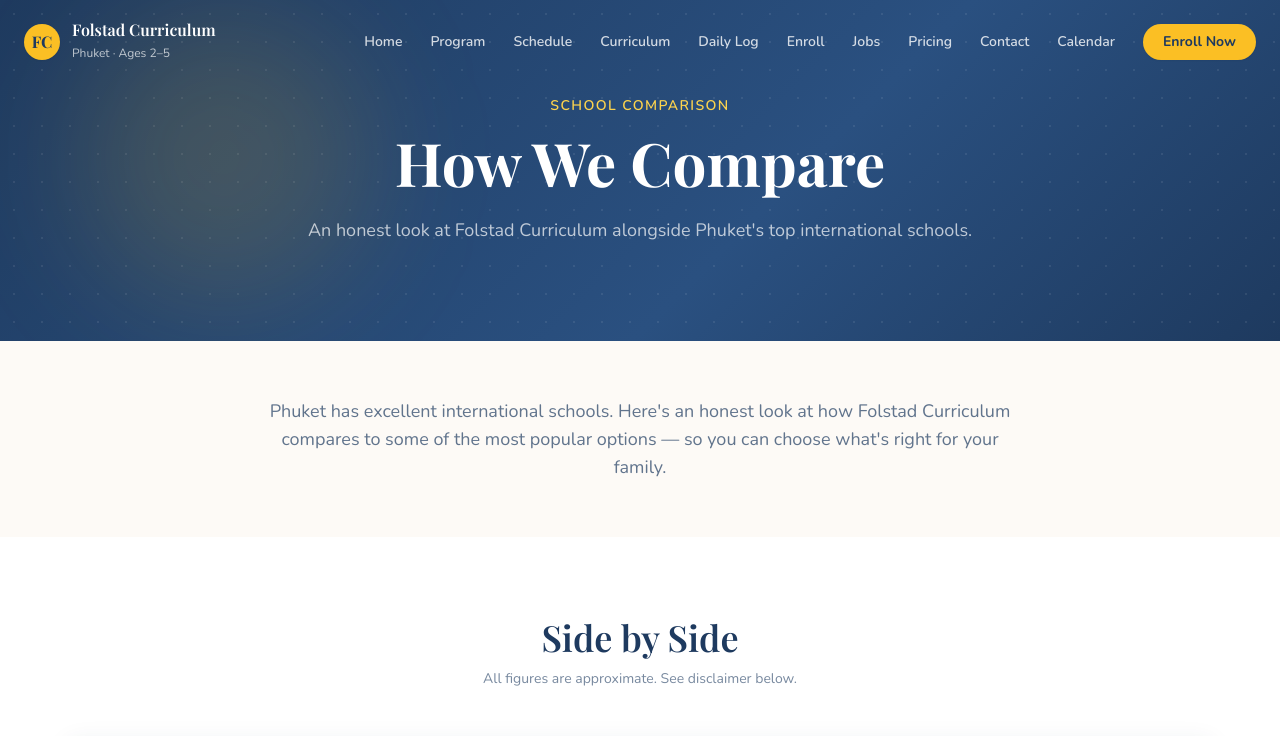
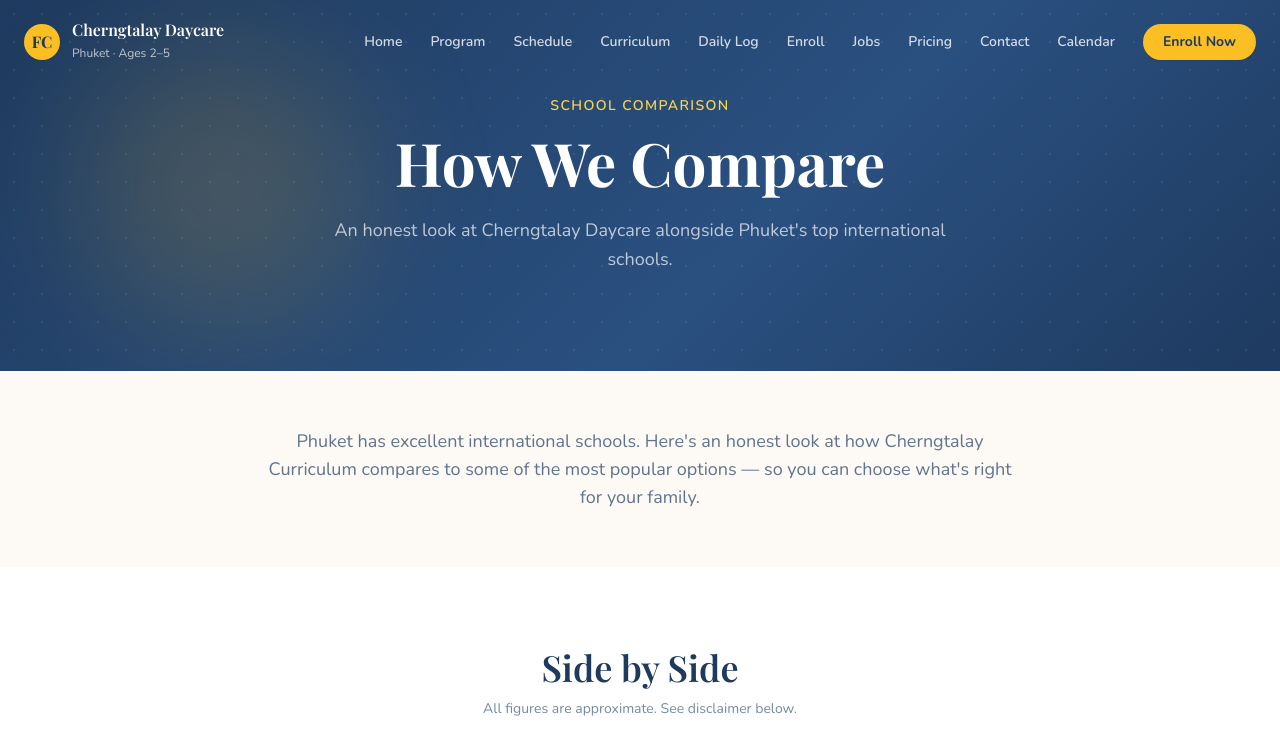
Before and after one commit to radiofrequency/folstad-web, a React (Vite) app: page /folstad-web/comparison in a window 1280 px wide. Shown: the top 736 px of the page. Built offline with nearby package versions, Linux system fonts and the light colour scheme.

Commit message:
Rebrand from Folstad Curriculum to Cherngtalay Daycare

```diff
--- a/index.html
+++ b/index.html
@@ -4,7 +4,7 @@
     <meta charset="UTF-8" />
     <link rel="icon" type="image/svg+xml" href="/favicon.svg" />
     <meta name="viewport" content="width=device-width, initial-scale=1.0" />
-    <title>Folstad Curriculum – Play, Grow, Discover</title>
+    <title>Cherngtalay Daycare – Play, Grow, Discover</title>
     <meta name="description" content="A home-based preschool program in Phuket for ages 2–5. Cambridge-inspired play-based learning with English, Chinese, and Thai language immersion." />
     <link rel="preconnect" href="https://fonts.googleapis.com" />
     <link rel="preconnect" href="https://fonts.gstatic.com" crossorigin />
--- a/src/components/Footer.jsx
+++ b/src/components/Footer.jsx
@@ -31,7 +31,7 @@ export default function Footer() {
               <div className="w-10 h-10 rounded-full bg-amber-400 flex items-center justify-center text-navy font-display font-bold text-sm">
                 FC
               </div>
-              <span className="font-display font-semibold text-lg">Folstad Curriculum</span>
+              <span className="font-display font-semibold text-lg">Cherngtalay Daycare</span>
             </div>
             <p className="text-white/70 text-sm leading-relaxed font-body">
               Play, Grow, Discover – In English, with Warm Touches of Chinese &amp; Thai
@@ -93,7 +93,7 @@ export default function Footer() {
         {/* Bottom bar */}
         <div className="border-t border-white/10 pt-6 flex flex-col sm:flex-row items-center justify-between gap-3">
           <p className="text-white/40 text-xs font-body">
-            &copy; 2026 Folstad Curriculum. All rights reserved.
+            &copy; 2026 Cherngtalay Daycare. All rights reserved.
           </p>
           <p className="text-white/40 text-xs font-body">
             Cambridge-Inspired · Play-Based · Multilingual
--- a/src/components/Navbar.jsx
+++ b/src/components/Navbar.jsx
@@ -48,7 +48,7 @@ export default function Navbar() {
                 scrolled ? 'text-navy' : 'text-white'
               }`}
             >
-              Folstad Curriculum
+              Cherngtalay Daycare
             </span>
             <span
               className={`text-xs font-body leading-none transition-colors duration-300 ${
--- a/src/pages/Comparison.jsx
+++ b/src/pages/Comparison.jsx
@@ -183,7 +183,7 @@ export default function Comparison() {
             How We Compare
           </h1>
           <p className="text-white/70 text-lg font-body max-w-2xl mx-auto leading-relaxed">
-            An honest look at Folstad Curriculum alongside Phuket&apos;s top international schools.
+            An honest look at Cherngtalay Daycare alongside Phuket&apos;s top international schools.
           </p>
         </div>
       </section>
@@ -192,7 +192,7 @@ export default function Comparison() {
       <section className="py-14 px-6 bg-cream">
         <div className="max-w-3xl mx-auto text-center">
           <p className="text-navy/70 font-body text-base md:text-lg leading-relaxed">
-            Phuket has excellent international schools. Here&apos;s an honest look at how Folstad
+            Phuket has excellent international schools. Here&apos;s an honest look at how Cherngtalay
             Curriculum compares to some of the most popular options — so you can choose what&apos;s
             right for your family.
           </p>
@@ -219,7 +219,7 @@ export default function Comparison() {
                     Feature
                   </th>
                   <th className="px-5 py-4 text-center font-body font-bold text-sm bg-amber-400 text-navy">
-                    Folstad
+                    Cherngtalay
                   </th>
                   <th className="px-5 py-4 text-center font-body font-bold text-sm">HeadStart</th>
                   <th className="px-5 py-4 text-center font-body font-bold text-sm">BISP</th>
@@ -242,7 +242,7 @@ export default function Comparison() {
                     <td className="px-5 py-3.5 font-body text-sm font-semibold text-navy/80 border-r border-navy/10">
                       {row.feature}
                     </td>
-                    {/* Folstad column — highlighted */}
+                    {/* Cherngtalay column — highlighted */}
                     <td className="px-5 py-3.5 text-center bg-amber-50/70 border-r border-amber-100 font-semibold">
                       {row.folstad.startsWith('✅') ? (
                         <span className="inline-flex items-center gap-1 justify-center font-body text-sm">
@@ -277,14 +277,14 @@ export default function Comparison() {
         </div>
       </section>
 
-      {/* Section 3 — The Folstad Advantage */}
+      {/* Section 3 — The Cherngtalay Advantage */}
       <section className="section-pad bg-cream">
         <div className="max-w-5xl mx-auto">
           <div className="text-center mb-12">
             <p className="text-sage font-body font-semibold text-sm uppercase tracking-widest mb-3">
               Why Families Choose Us
             </p>
-            <h2 className="section-heading">The Folstad Advantage</h2>
+            <h2 className="section-heading">The Cherngtalay Advantage</h2>
           </div>
 
           <div className="grid grid-cols-1 md:grid-cols-3 gap-7">
--- a/src/pages/DailyLog.jsx
+++ b/src/pages/DailyLog.jsx
@@ -89,7 +89,7 @@ export default function DailyLog() {
               <h2 className="section-heading mb-6">Your Window Into Their Day</h2>
               <div className="flex flex-col gap-4 text-navy/70 font-body leading-relaxed">
                 <p>
-                  The Folstad Daily Log is our commitment to transparency and partnership with families.
+                  The Cherngtalay Daily Log is our commitment to transparency and partnership with families.
                   Every afternoon before pickup, your teacher completes a personalized report for your child.
                 </p>
                 <p>
@@ -119,7 +119,7 @@ export default function DailyLog() {
               <div className="flex items-center justify-between mb-5">
                 <div>
                   <h3 className="font-display text-lg font-semibold text-navy">Daily Log</h3>
-                  <p className="text-navy/40 text-sm font-body">Folstad Curriculum</p>
+                  <p className="text-navy/40 text-sm font-body">Cherngtalay Daycare</p>
                 </div>
                 <div className="text-right">
                   <p className="text-xs font-mono text-navy/40">Thursday</p>
--- a/src/pages/Enrollment.jsx
+++ b/src/pages/Enrollment.jsx
@@ -62,7 +62,7 @@ export default function Enrollment() {
             Enrollment
           </p>
           <h1 className="font-display text-5xl md:text-6xl font-bold text-white mb-6 leading-tight">
-            Join the Folstad Family
+            Join the Cherngtalay Family
           </h1>
           <p className="text-white/70 text-lg font-body max-w-2xl mx-auto leading-relaxed">
             We&apos;d love to welcome your child into our warm, playful community.
@@ -111,7 +111,7 @@ export default function Enrollment() {
                 Application Received!
               </h3>
               <p className="text-navy/60 font-body leading-relaxed">
-                Thank you for your interest in Folstad Curriculum. We&apos;ll review your application
+                Thank you for your interest in Cherngtalay Daycare. We&apos;ll review your application
                 and be in touch within 48 hours to schedule a meet-and-greet.
               </p>
             </div>
@@ -241,7 +241,7 @@ export default function Enrollment() {
                 <div className="flex flex-col gap-4">
                   <div>
                     <label className="block text-xs font-body font-bold text-navy/60 uppercase tracking-wide mb-2">
-                      Why are you interested in Folstad Curriculum? *
+                      Why are you interested in Cherngtalay Daycare? *
                     </label>
                     <textarea
                       name="interest"
--- a/src/pages/Home.jsx
+++ b/src/pages/Home.jsx
@@ -118,14 +118,14 @@ export default function Home() {
         </div>
       </section>
 
-      {/* Why Folstad */}
+      {/* Why Cherngtalay */}
       <section className="section-pad bg-cream">
         <div className="max-w-6xl mx-auto">
           <div className="text-center mb-14">
             <p className="text-sage font-body font-semibold text-sm uppercase tracking-widest mb-3">
               Why Choose Us
             </p>
-            <h2 className="section-heading">The Folstad Difference</h2>
+            <h2 className="section-heading">The Cherngtalay Difference</h2>
             <p className="text-navy/60 mt-4 max-w-xl mx-auto font-body text-base leading-relaxed">
               A thoughtfully designed program where every detail supports your child&apos;s whole development.
             </p>
@@ -223,7 +223,7 @@ export default function Home() {
               A
             </div>
             <div className="text-left">
-              <p className="text-white font-body font-semibold text-sm">A Folstad Family</p>
+              <p className="text-white font-body font-semibold text-sm">A Cherngtalay Family</p>
               <p className="text-white/50 font-body text-xs">Phuket, 2026</p>
             </div>
           </div>
--- a/src/pages/Jobs.jsx
+++ b/src/pages/Jobs.jsx
@@ -114,7 +114,7 @@ function ApplyForm({ job, onClose }) {
           <div className="text-center py-6">
             <span className="text-5xl block mb-4">🎉</span>
             <h3 className="font-display text-2xl font-semibold text-navy mb-2">Application Sent!</h3>
-            <p className="text-navy/60 font-body text-sm">We'll be in touch soon. Thank you for your interest in joining Folstad Curriculum.</p>
+            <p className="text-navy/60 font-body text-sm">We'll be in touch soon. Thank you for your interest in joining Cherngtalay Daycare.</p>
             <button onClick={onClose} className="mt-6 btn-primary">Close</button>
           </div>
         ) : (
@@ -201,7 +201,7 @@ export default function Jobs() {
         <div className="max-w-4xl mx-auto">
           <div className="flex flex-col sm:flex-row items-center gap-6 text-white">
             <div className="flex-1 text-center sm:text-left">
-              <h3 className="font-display text-xl font-semibold mb-1">Working at Folstad</h3>
+              <h3 className="font-display text-xl font-semibold mb-1">Working at Cherngtalay</h3>
               <p className="text-white/70 font-body text-sm">
                 Small team. Big purpose. You will be known, appreciated, and trusted.
               </p>
--- a/src/pages/Pricing.jsx
+++ b/src/pages/Pricing.jsx
@@ -76,7 +76,7 @@ const steps = [
     emoji: '&#127881;',
     number: '4',
     title: 'Welcome',
-    desc: 'Your child joins the Folstad family',
+    desc: 'Your child joins the Cherngtalay family',
   },
 ];
 
@@ -220,7 +220,7 @@ export default function Pricing() {
             </p>
             <h2 className="section-heading mb-3">Enrollment Process</h2>
             <p className="text-navy/60 font-body text-base max-w-xl mx-auto">
-              Four simple steps and your child is part of the Folstad family.
+              Four simple steps and your child is part of the Cherngtalay family.
             </p>
           </div>
 
--- a/src/pages/Program.jsx
+++ b/src/pages/Program.jsx
@@ -89,7 +89,7 @@ export default function Program() {
               <h2 className="section-heading mb-6">Play Is the Work of Childhood</h2>
               <div className="flex flex-col gap-4 text-navy/70 font-body leading-relaxed">
                 <p>
-                  At Folstad Curriculum, we believe deeply that children between ages 2 and 5 learn
+                  At Cherngtalay Daycare, we believe deeply that children between ages 2 and 5 learn
                   through doing, exploring, and connecting — not through worksheets or rote memorization.
                 </p>
                 <p>
```
